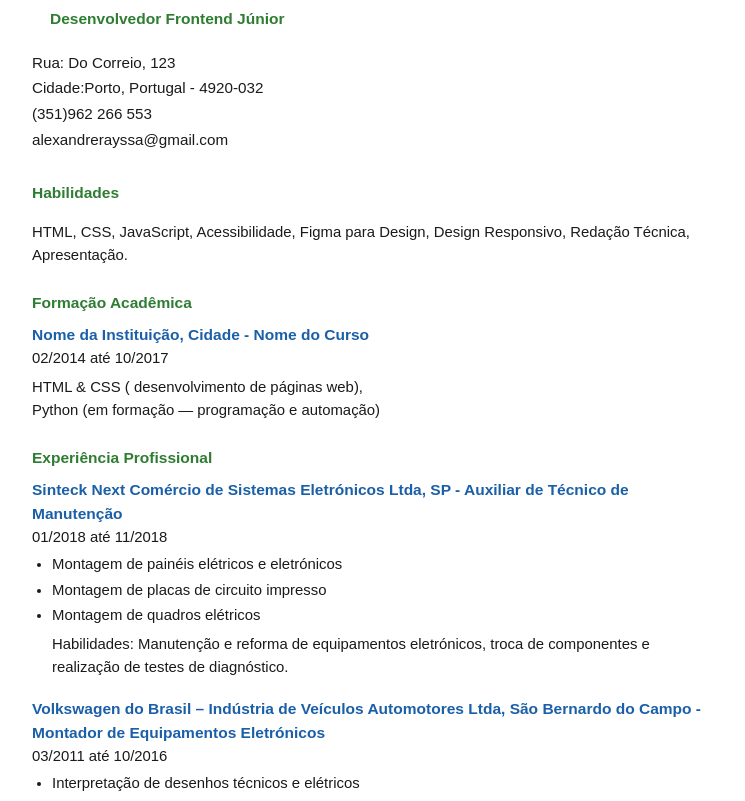
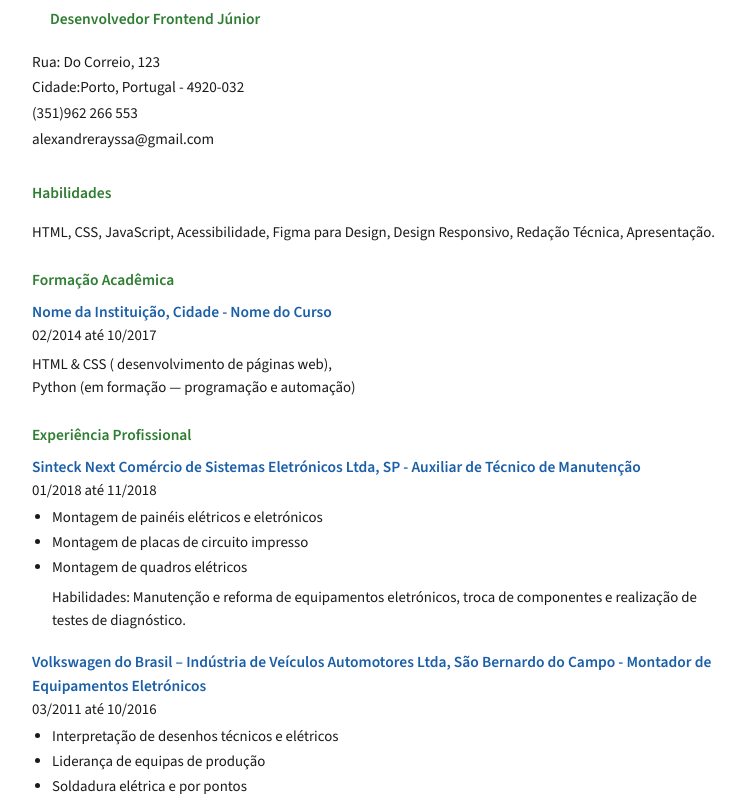
Before and after one commit to alexandre-ferreira-dev/Frontend-Projects, a plain HTML site: page currículo em HTML semântico/index.html in a window 1280 px wide. Shown: the part 139-940 px from the top of the page, without its empty margins (266-1011 px from the left). Drawn offline with nearby package versions, Linux system fonts and the light colour scheme.

Commit message:
Update index.html

```diff
--- a/currículo em HTML semântico/index.html
+++ b/currículo em HTML semântico/index.html
@@ -38,7 +38,8 @@
 
   <link rel="canonical" href="https://seusite.com.br/curriculo" />
   <style>
-    @import url("https://fonts.googleapis.com/css2?family=Source+Sans+3:ital,wght@0,200..900;1,200..900&display=swap" rel="stylesheet",);
+   @import url('https://fonts.googleapis.com/css2?family=EB+Garamond:wght@400;600&family=Source+Sans+3:wght@400;600&display=swap');
+
 
     *, *::before, *::after {
        box-sizing: border-box; margin: 0; padding: 0;
```
